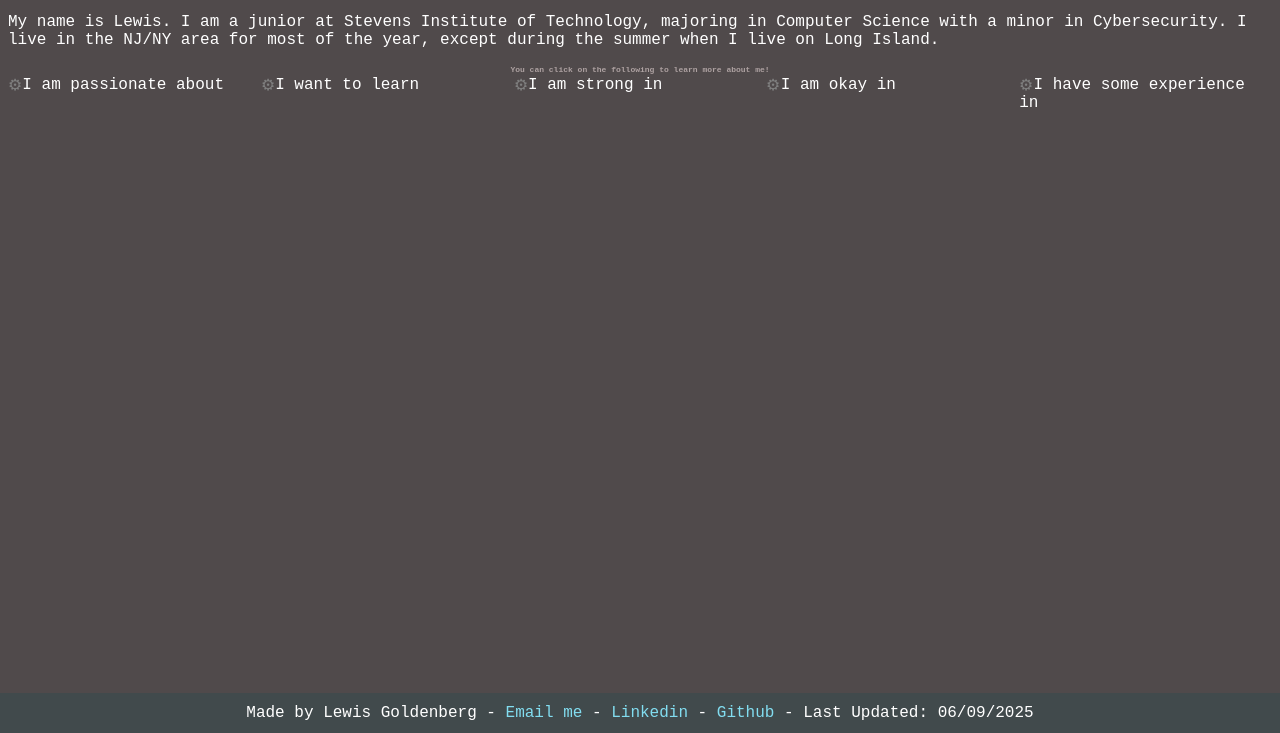
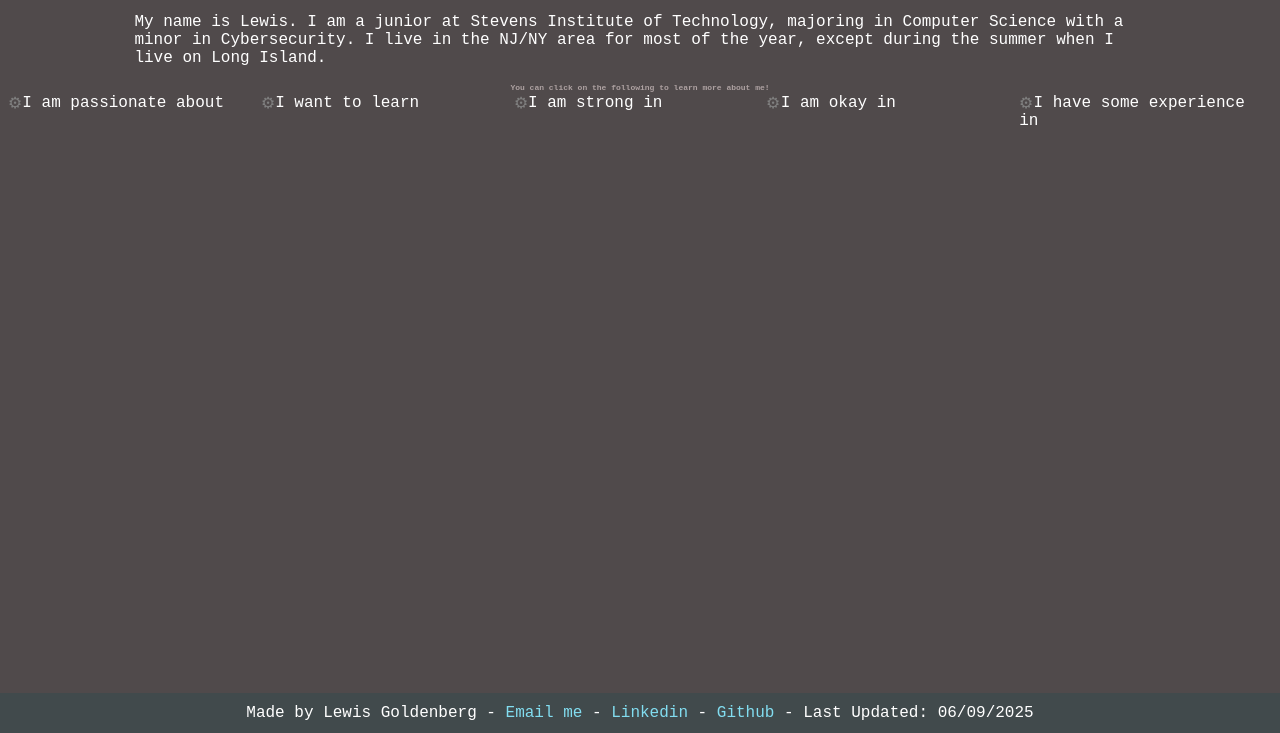
Before and after one commit to lmgoldenberg/mywebsite, a website: page index.html in a window 1280 px wide. Shown: the part 67-800 px from the top of the page. Drawn offline with Linux system fonts and the light colour scheme.

Commit message:
xd9 hopefully all centering done

```diff
--- a/public/css/main.css
+++ b/public/css/main.css
@@ -39,7 +39,7 @@ summary:hover{
     font-weight: bold;
 }
 #footer_text {
-    margin: 0 auto;
+    margin: 0px auto;
     position: relative;
     top: 50%;
     left: 50%;
@@ -64,3 +64,7 @@ h6 {
   width: fit-content;
   margin: 0px auto;
 }
+#div_bio {
+    width: 80%;
+    margin: 0px auto;
+}
```
